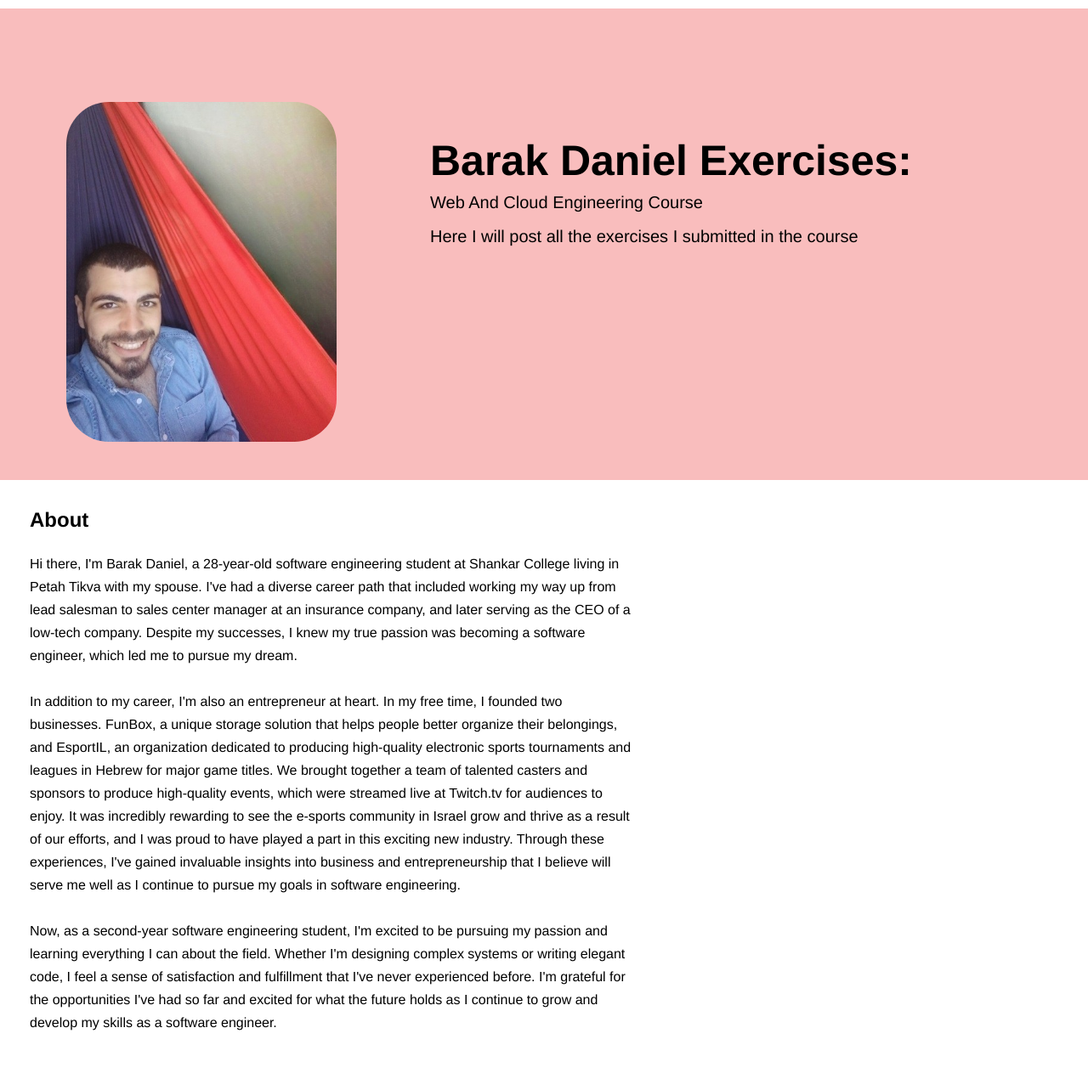
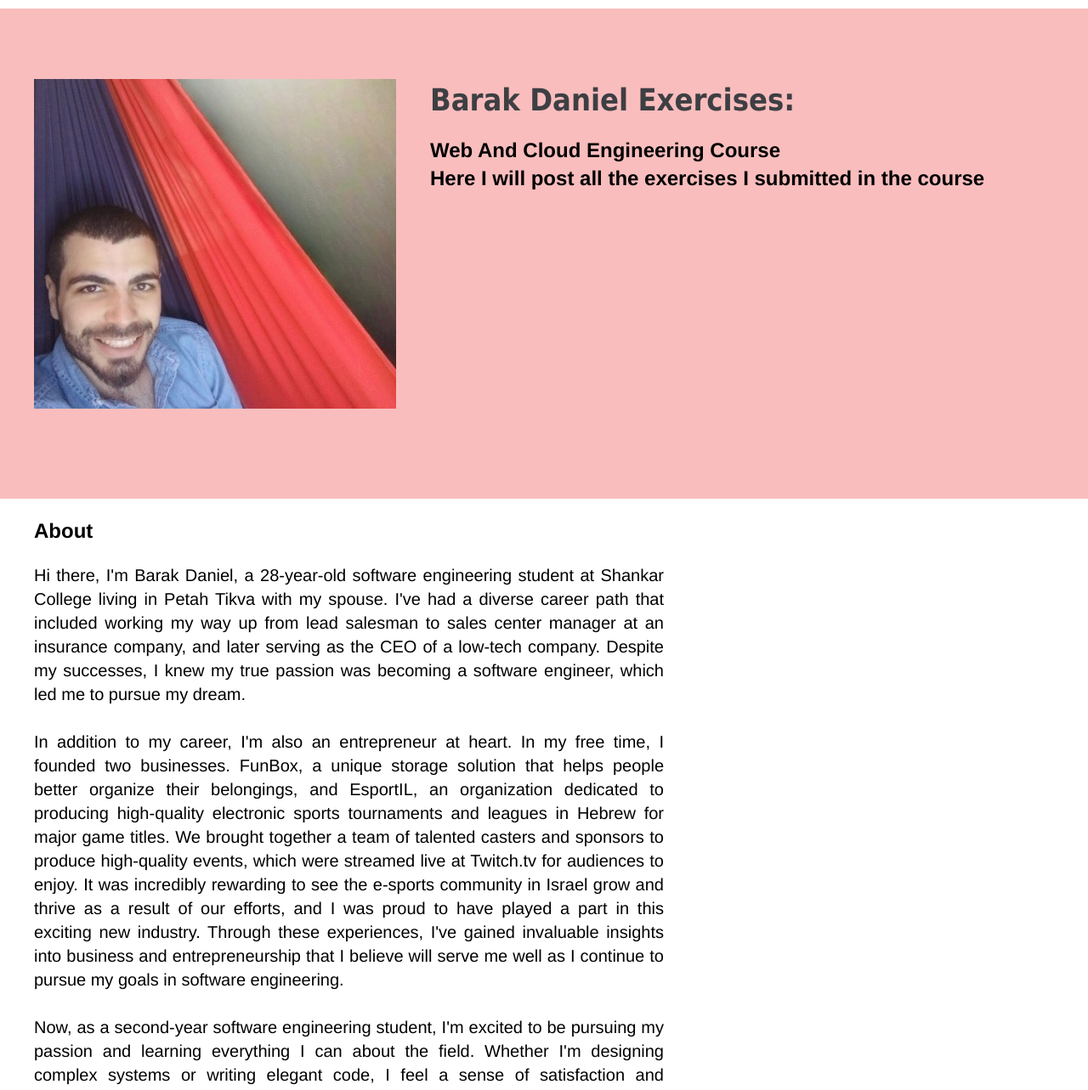
Before and after one commit to barakk123/Ex2-Submitted, a plain HTML site: page index.html in a window 1280 px wide. Shown: the part 80-1363 px from the top of the page at 85% size. Drawn offline with Linux system fonts and the light colour scheme.

Commit message:
Add files via upload

```diff
--- a/css/style.css
+++ b/css/style.css
@@ -31,50 +31,56 @@ h2 {
 }
 
 main {
-    background-color: #F9BDBD;
-    height: 555px;
+    display: block;
 }
 
 .title-wrapper {
-    margin-left: 506px;
-    padding-top: 150px;
+    margin-left: 40px;
 }
 
 .title {
-    font-size: 50px;
+    font-size: 36px;
+    color: #3E3F43;
+    font-family: 'Tahoma';
+    font-style: normal;
+    font-weight: 800;
+    font-size: 36px;
+    line-height: 49px;
 }
 
 .secondary {
-    position:relative;
-    font-size: 20px;
-    line-height: 40px;
+    font-style: normal;
+    font-weight: 600;
+    font-size: 24px;
+    line-height: 33px;
+    margin-top: 18px;
 }
 
 .me {
-    height: 400px;
-    border-radius: 50px;
+    width: 426px;
+    height: 388px;
+    object-fit: cover;
 }
 
 .rectangle {
-    position: absolute;
-    border-top-right-radius: 150px;
-    border-bottom-left-radius: 150px;
-    left: 78px;
-    top: 200px;
+    background-color: #F9BDBD;
+    display: flex;
+    height: 410px;
+    padding: 83px 0 84px 40px;
 }
 
 .about {
-    position: relative;
-    top: 300px;
-    margin-left: 35px;
-    padding-bottom: 83px;
+    margin-top: 24px;
+    margin-left: 40px;
 }
 
 .about-text {
-    width: 710px;
-    line-height: 27px;
-    margin-top: 10px;
-    padding-bottom: 83px;
+    width: 741px;
+    font-style: normal;
+    font-weight: 400;
+    font-size: 20px;
+    line-height: 28px;
+    text-align: justify;
 }
 
 .exercise-square {
@@ -82,7 +88,19 @@ main {
     height: 264px;
     border-radius: 25px;
     margin-right: 24px;
-    display: inline-block;
+}
+
+.exercises {
+   margin-top: 83px;
+}
+
+.boxes {
+    display: flex;
+}
+
+.boxes2 {
+    display: flex;
+    margin-bottom: 271px;
 }
 
 .exercise-square.color1 {
@@ -144,24 +162,22 @@ main {
 }
 
 .details {
-    position: relative;
-    top: 40px;
+
+    margin-top: 83px;
 }
 
 .det-list {
     position: relative;
-    top: 24px;
+
     font-size: 20px;
     margin-left: 40px;
     line-height: 28.13px;
 }
 
 footer {
-    position: absolute;
     width: 100%;
     height: 301px;
     background-color: #cdcfd7;
-    margin-top: 90%;
 }
 
 .follow {
@@ -182,7 +198,6 @@ footer {
     margin-left: 40px;
     display: block;
     text-decoration: none;
-    /*line-height: 40px;*/
     font-size: 14px;
     color: rgb(123, 121, 121);
     width: 70px;
@@ -190,7 +205,6 @@ footer {
 }
 
 .social2 {
-
     position: relative;
     top: 60px;
     margin-left: 40px;
--- a/index.html
+++ b/index.html
@@ -14,14 +14,14 @@
 			</a>
 		</header>
 		<main>
-			<section class="rectangle">
+			<div class="rectangle">
 				<img class="me" src="images/me.jpeg">
-			</section>
 			<div class="title-wrapper">
 				<h1 class="title">Barak Daniel Exercises:</h1>
 				<p class ="secondary">Web And Cloud Engineering Course
 					<br>Here I will post all the exercises I submitted in the course
 				</p>
+			</div>
 			</div>
 			<section class = "about">
 				<h2>About</h2>
@@ -32,8 +32,9 @@
 					<br><br>
 					Now, as a second-year software engineering student, I'm excited to be pursuing my passion and learning everything I can about the field. Whether I'm designing complex systems or writing elegant code, I feel a sense of satisfaction and fulfillment that I've never experienced before. I'm grateful for the opportunities I've had so far and excited for what the future holds as I continue to grow and develop my skills as a software engineer.
 				</p>
+				<section class="exercises">
 					<h2>Exercises</h2>
-				<nav>
+					<div class="boxes">
 						<article class="exercise-square color1">
 						<p class="exercise-num">Exercise 1</p>
 						<a target="_blank" href = "http://se.shenkar.ac.il/students/2022-2023/web1/dev_28/exercises/ex1/index.html"><button class="exercise-button">View</button></a>
@@ -59,7 +60,8 @@
 						<a target="_blank" href = "#"><button class="exercise-button">View</button></a>
 						<img class ="exercise-image" src = "images/image.png">
 						</article>
-				</nav>
+					</div>
+				</section>
 				<h2 class = "details">Programming Languages</h2>
 				<nav>
 					<ul class ="det-list">
@@ -71,7 +73,10 @@
 					</ul>
 				</nav>
 				<br><p>
+					<div class = "projects">
 					<h2 class = "details">Projects:</h2>
+
+				<div class = "boxes2">
 					<br><br>
 					<article class="exercise-square color1">
 						<h3 class = "exercise-num">FunBox</h3>
@@ -83,6 +88,8 @@
 						<a target="_blank" href = "https://www.youtube.com/@esportil1011"><button class="exercise-button">View</button></a>
 						<img class ="exercise-image" src = "images/esp.png">
 					</article>
+				</div>
+			</div>
 				</p>
 			</section>
 		</main>
```
Lines whose indentation alone changed are shown as unchanged.
